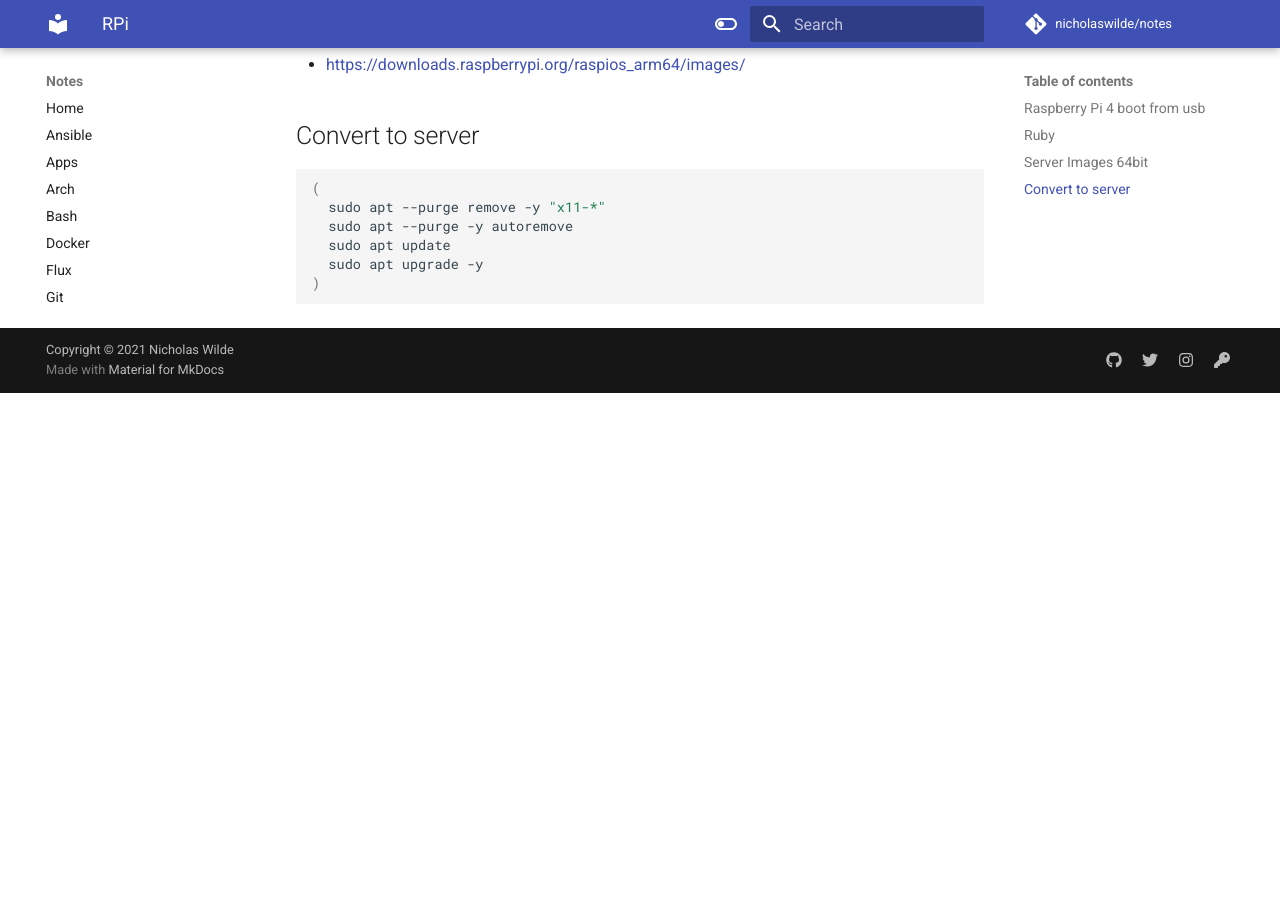
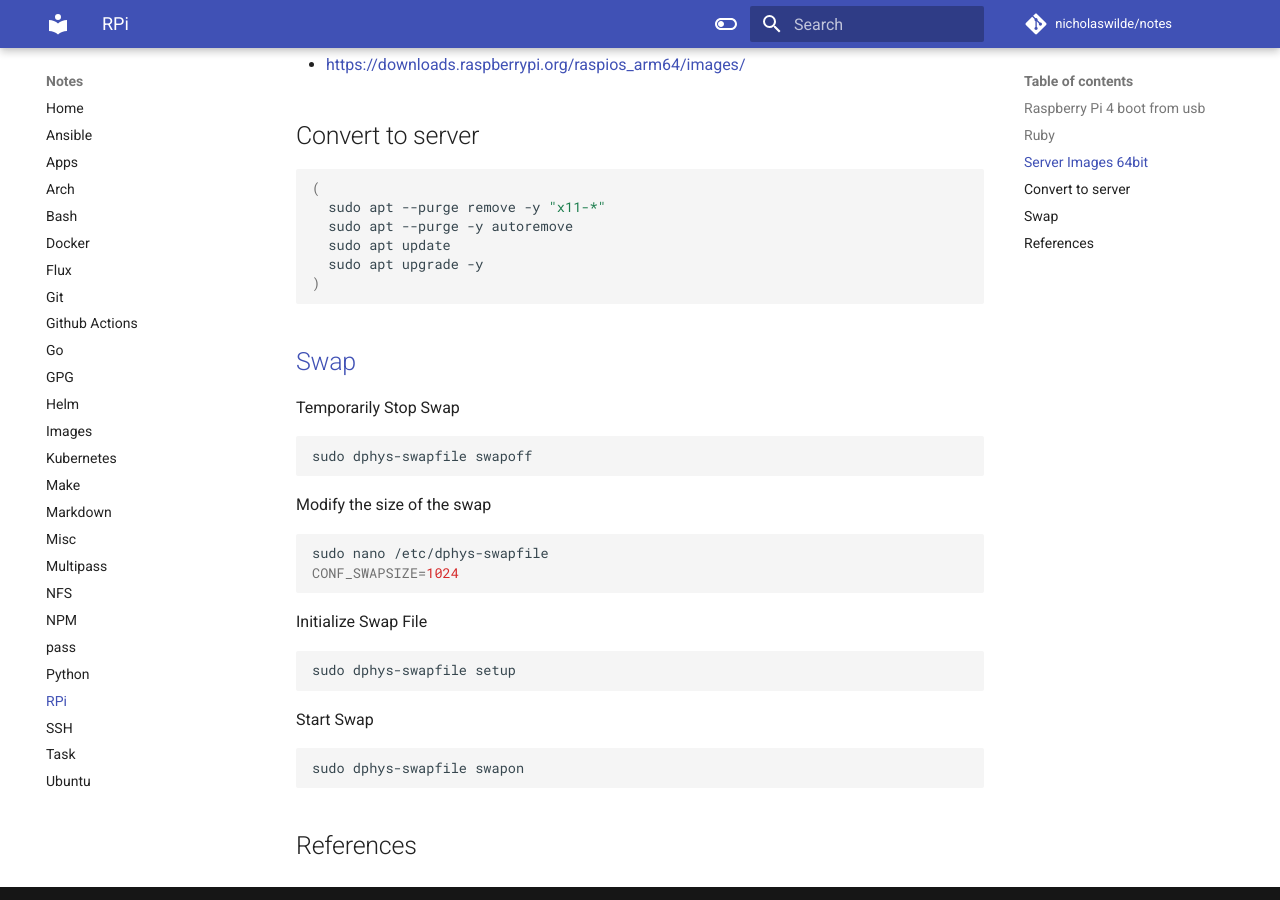
Before and after one commit to nicholaswilde/notes, an MkDocs documentation site: the page built from docs/rpi.md, in a window 1280 px wide and 900 px high, scrolled down 631 px. Built offline with MkDocs 1.6.1 and Material for MkDocs 9.7.7, drawn with Linux system fonts in a browser that asks for light colours; comment, search, counter and statistics services are not loaded; before the commit the page ends 1024 px from its top, so only the background shows below that.

Commit message:
Added swap
Signed-off-by: Nicholas Wilde <ncwilde43@gmail.com>

````diff
--- a/docs/rpi.md
+++ b/docs/rpi.md
@@ -27,6 +27,7 @@
 - [https://downloads.raspberrypi.org/raspios_arm64/images/](https://downloads.raspberrypi.org/raspios_arm64/images/)
 
 ## Convert to server
+
 ```bash
 (
   sudo apt --purge remove -y "x11-*"
@@ -35,3 +36,32 @@
   sudo apt upgrade -y
 )
 ```
+
+## [Swap](https://nebl.io/neblio-university/enabling-increasing-raspberry-pi-swap/)
+
+Temporarily Stop Swap
+
+```shell
+sudo dphys-swapfile swapoff
+```
+
+Modify the size of the swap
+
+```shell
+sudo nano /etc/dphys-swapfile
+CONF_SWAPSIZE=1024
+```
+
+Initialize Swap File
+
+```shell
+sudo dphys-swapfile setup
+```
+
+Start Swap
+
+```shell
+sudo dphys-swapfile swapon
+```
+
+## References
````
